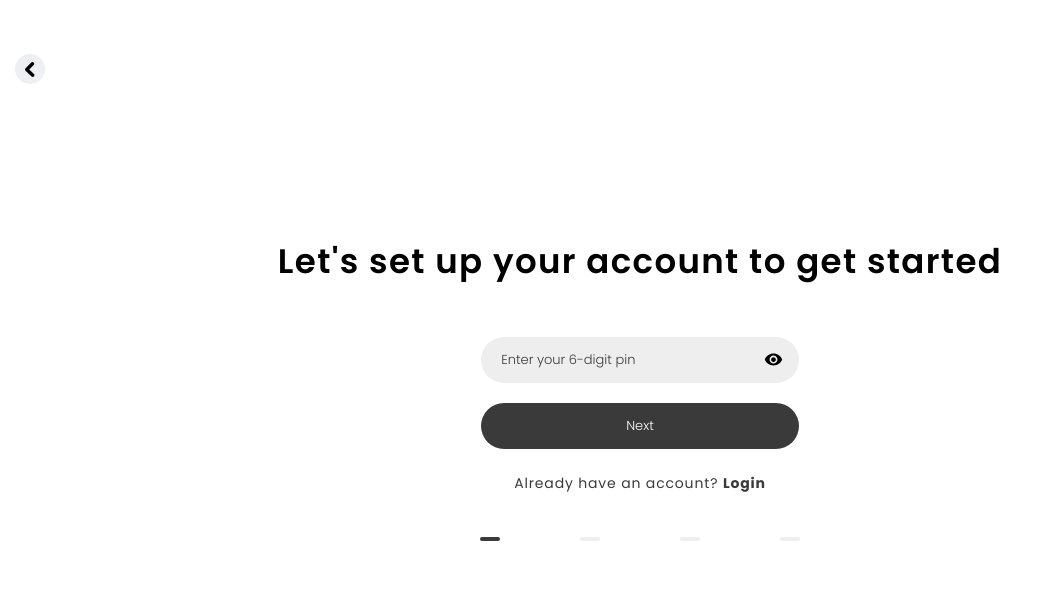
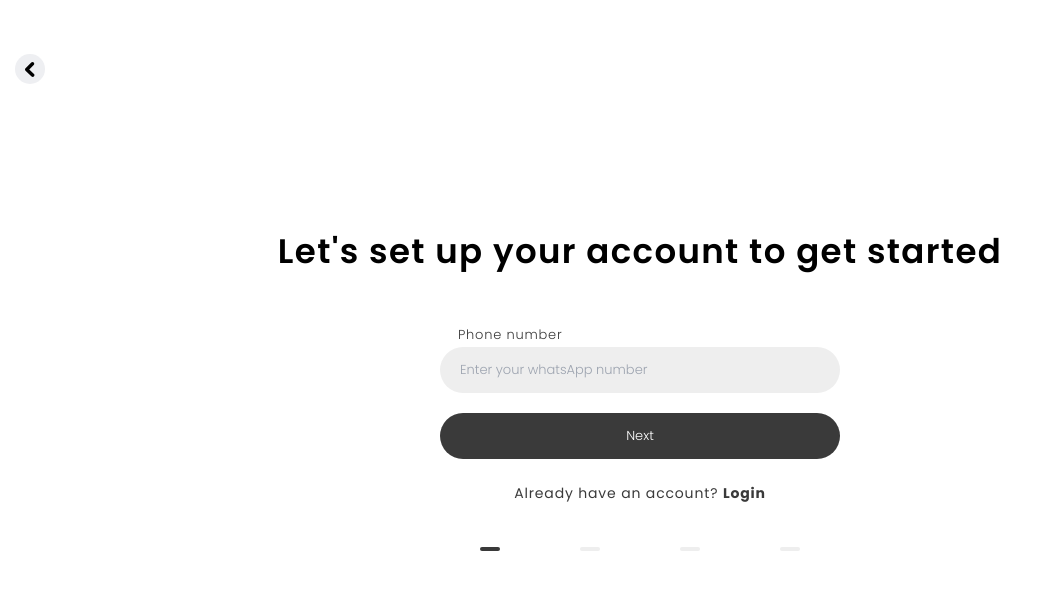
Before and after one commit to haqqibrahim/payvry, a React (Create React App) app in the folder frontend/: page /user/sign-up in a window 1280 px wide. Shown: the top 590 px of the page, without its empty margins (0-1047 px from the left). Built offline with nearby package versions, Linux system fonts and the light colour scheme.

Commit message:
Placeholder pin fix SignUp.tsx

```diff
--- a/frontend/src/pages/user/SignUp.tsx
+++ b/frontend/src/pages/user/SignUp.tsx
@@ -249,7 +249,7 @@ const SignUp = () => {
       >
 
         {
-          regLevel === 4 && (
+          regLevel === 1 && (
             <>
             <label htmlFor="number" className="text-mine-shaft mt-20"style={{paddingLeft: "18px", paddingTop: "5px"}}>Phone number</label>
               <input
@@ -343,7 +343,7 @@ const SignUp = () => {
           </>
         )}
 
-        {regLevel === 1 && (
+        {regLevel === 4 && (
           <>
             <input
               required
@@ -354,7 +354,7 @@ const SignUp = () => {
               type='password'
               autoCorrect='off'
               autoComplete='off'
-              placeholder='Enter your 6-digit pin'
+              placeholder='Enter your 4-digit pin'
               onChange={e =>
                 setPin(formatInputText({ text: e.target.value, allowedChars: '0123456789' }))
               }
```
